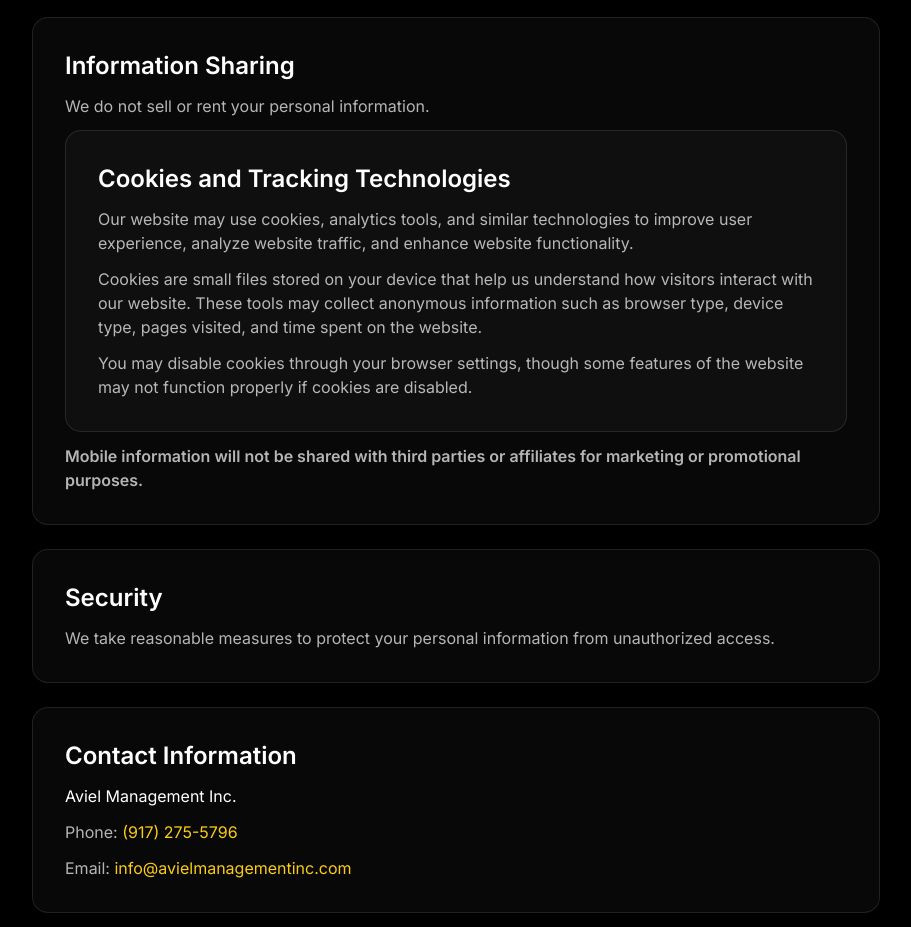
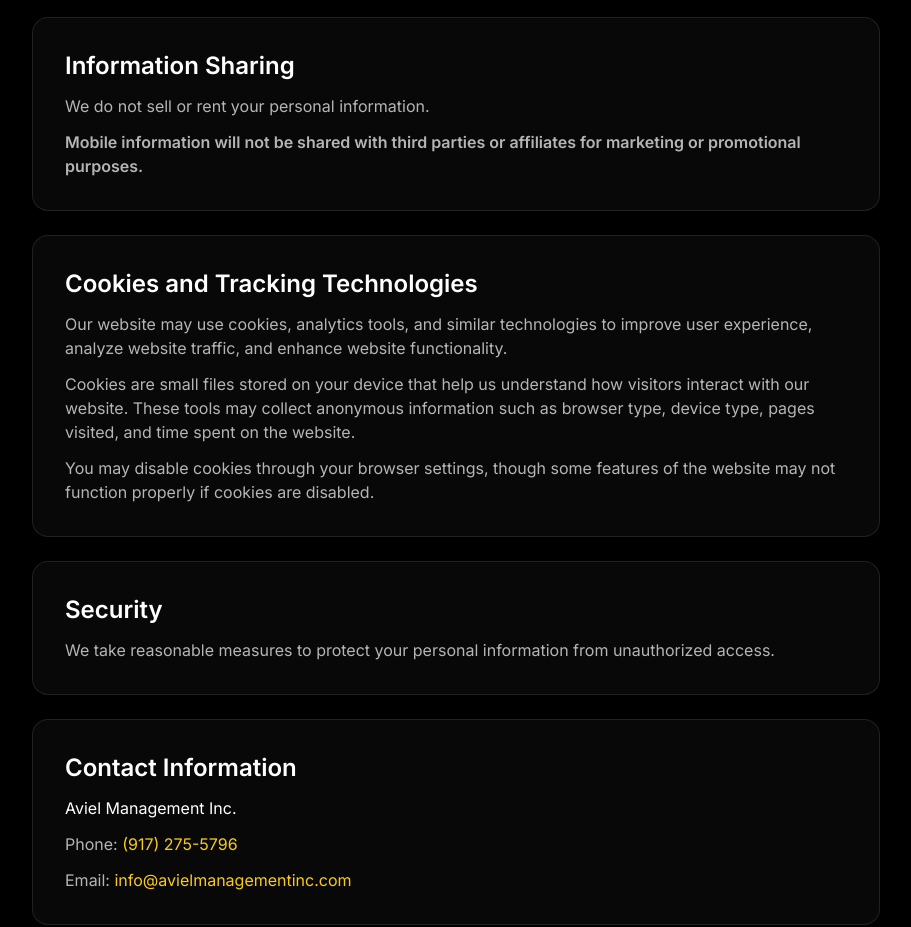
Before and after one commit to avielmanagement/Avi-sitee, a React (Vite) app: page /#/privacy in a window 1280 px wide. Shown: the part 1060-1987 px from the top of the page, without its empty margins (184-1095 px from the left). Built offline with nearby package versions, Linux system fonts and the light colour scheme.

Commit message:
Update PrivacyPolicy.tsx

```diff
--- a/src/PrivacyPolicy.tsx
+++ b/src/PrivacyPolicy.tsx
@@ -88,7 +88,15 @@ export default function PrivacyPolicy() {
               We do not sell or rent your personal information.
             </p>
 
-            <Section title="Cookies and Tracking Technologies">
+            <p>
+              <strong>
+                Mobile information will not be shared with third parties
+                or affiliates for marketing or promotional purposes.
+              </strong>
+            </p>
+          </Section>
+
+             <Section title="Cookies and Tracking Technologies">
   <p>
     Our website may use cookies, analytics tools, and similar technologies to
     improve user experience, analyze website traffic, and enhance website
@@ -107,14 +115,6 @@ export default function PrivacyPolicy() {
     of the website may not function properly if cookies are disabled.
   </p>
 </Section>
-
-            <p>
-              <strong>
-                Mobile information will not be shared with third parties
-                or affiliates for marketing or promotional purposes.
-              </strong>
-            </p>
-          </Section>
 
           <Section title="Security">
             <p>
```
